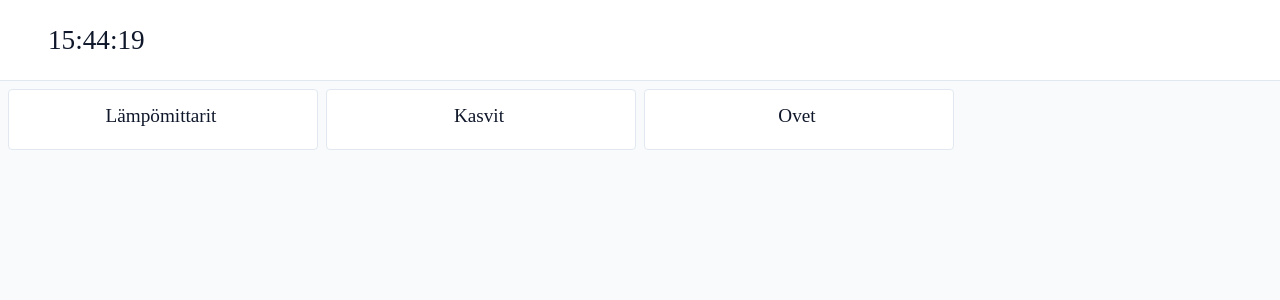
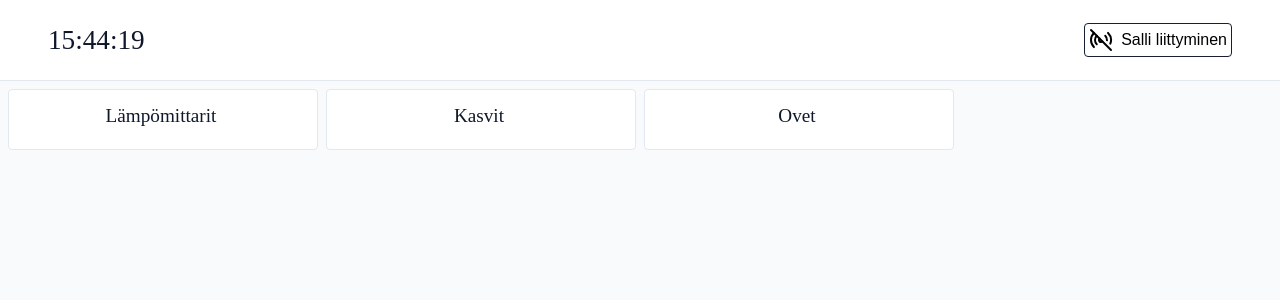
Before and after one commit to SnakeRule/zigbee-dashboard, a Next.js app in the folder dashboard/: page / in a window 1280 px wide. Shown: the top 300 px of the page. Built offline with nearby package versions, Linux system fonts and the light colour scheme; no server answers.

Commit message:
Added permit devices to join button

```diff
--- /dev/null
+++ b/dashboard/app/api/v1/zigbee/device/permit-join/route.ts
@@ -0,0 +1,6 @@
+import { proxyMqttClientRequest } from "@/utils/apiUtils";
+import { NextRequest } from "next/server";
+
+export async function GET(request: NextRequest) {
+  return proxyMqttClientRequest(request);
+}
--- a/dashboard/components/button/button.tsx
+++ b/dashboard/components/button/button.tsx
@@ -10,8 +10,6 @@ type ButtonProps = {
 };
 
 export function Button({ children, className, onClick }: ButtonProps) {
-  console.log(className);
-  console.log("Hello?");
   return (
     <button onClick={onClick} className={`${styles.button} ${className}`}>
       {children}
--- a/dashboard/components/clock/clock.tsx
+++ b/dashboard/components/header/clock/clock.tsx
@@ -2,7 +2,7 @@
 
 import dayjs from "dayjs";
 import { useEffect, useState } from "react";
-import { Text } from "../text/text";
+import { Text } from "../../text/text";
 
 const TIME_FORMAT = "HH:mm:ss";
 
@@ -10,7 +10,10 @@ export function Clock() {
   const [time, setTime] = useState(dayjs().format(TIME_FORMAT));
 
   useEffect(() => {
-    const interval = setInterval(() => setTime(dayjs().format(TIME_FORMAT)));
+    const interval = setInterval(
+      () => setTime(dayjs().format(TIME_FORMAT)),
+      1000,
+    );
 
     return () => {
       clearInterval(interval);
--- a/dashboard/components/header/header.tsx
+++ b/dashboard/components/header/header.tsx
@@ -1,11 +1,13 @@
-import { Clock } from "../clock/clock";
-import { Weather } from "../weather/Weather";
+import { Clock } from "./clock/clock";
+import { Weather } from "./weather/Weather";
 import styles from "./header.module.css";
+import { PermitDeviceJoin } from "./permitDeviceJoin/permitDeviceJoin";
 
 export function Header() {
   return (
     <nav className={styles.nav}>
       <Clock />
+      <PermitDeviceJoin />
       <Weather />
     </nav>
   );
--- /dev/null
+++ b/dashboard/components/header/permitDeviceJoin/permitDeviceJoin.module.css
@@ -0,0 +1,6 @@
+.device-join-content {
+    display: flex;
+    flex-direction: row;
+    align-items: center;
+    gap: var(--spacing-xs)
+}
--- /dev/null
+++ b/dashboard/components/header/permitDeviceJoin/permitDeviceJoin.tsx
@@ -0,0 +1,82 @@
+"use client";
+
+import { Button } from "@/components/button/button";
+import { Text } from "@/components/text/text";
+import { ZigbeeDeviceContext } from "@/providers/zigbeeDeviceProvider";
+import { useContext, useEffect, useRef, useState } from "react";
+import styles from "./permitDeviceJoin.module.css";
+import { RadioIcon, RadioOff } from "lucide-react";
+
+const deviceJoinTime = 240;
+
+function timeFormatted(timeRemaining: number) {
+  return (
+    parseInt((timeRemaining / 60).toString()) +
+    ":" +
+    (timeRemaining % 60 < 10 ? "0" : "") +
+    (timeRemaining % 60).toString()
+  );
+}
+
+export function PermitDeviceJoin() {
+  const { joiningPermitted, resetJoiningPermitted } =
+    useContext(ZigbeeDeviceContext);
+  const [timeRemaining, setTimeRemaining] = useState(joiningPermitted);
+  const timerRef = useRef<ReturnType<typeof setTimeout> | null>(null);
+
+  useEffect(() => {
+    if (timeRemaining <= 0) {
+      resetJoiningPermitted();
+      return;
+    }
+
+    timerRef.current = setTimeout(() => {
+      setTimeRemaining((prevTime) => prevTime - 1);
+    }, 1000);
+
+    return () => {
+      if (timerRef.current !== null) {
+        clearTimeout(timerRef.current);
+      }
+    };
+  }, [timeRemaining, resetJoiningPermitted]);
+
+  useEffect(() => {
+    setTimeRemaining(joiningPermitted);
+  }, [joiningPermitted]);
+
+  function onClick() {
+    fetch(
+      `/api/v1/zigbee/device/permit-join?time=${timeRemaining <= 0 ? deviceJoinTime : 0}`,
+      { method: "GET" },
+    );
+  }
+
+  function joiningActive() {
+    return (
+      <>
+        <RadioIcon />
+        <Text
+          variant="text-regular"
+          tag="p"
+        >{`Estä liittyminen ${timeFormatted(timeRemaining)}`}</Text>
+      </>
+    );
+  }
+  function joiningDisabled() {
+    return (
+      <>
+        <RadioOff />
+        <Text variant="text-regular" tag="p">{`Salli liittyminen`}</Text>
+      </>
+    );
+  }
+
+  return (
+    <Button onClick={onClick}>
+      <div className={styles["device-join-content"]}>
+        {timeRemaining > 0 ? joiningActive() : joiningDisabled()}
+      </div>
+    </Button>
+  );
+}
--- a/dashboard/components/weather/Weather.tsx
+++ b/dashboard/components/header/weather/Weather.tsx
@@ -3,7 +3,7 @@
 import { useWeather } from "@/hooks/useWeather";
 import Image from "next/image";
 import styles from "./weather.module.css";
-import { Text } from "../text/text";
+import { Text } from "../../text/text";
 
 export function Weather() {
   const weather = useWeather();
--- a/dashboard/components/plantSoilSensorCard/plantSoilSensorCard.tsx
+++ b/dashboard/components/plantSoilSensorCard/plantSoilSensorCard.tsx
@@ -18,14 +18,14 @@ export function PlantSoilSensorCard({ sensors }: PlantSoilCardProps) {
           values={[
             {
               icon: <Flower2 size={26} />,
-              value: `${sensor.soil_moisture?.toFixed(1).toString()}%`,
+              value: sensor.soil_moisture?.toFixed(1) ?? "",
               unit: "%",
               min: 0,
               max: 100,
             },
             {
               icon: <Sun size={26} />,
-              value: "10000",
+              value: sensor.illuminance?.toFixed(1) ?? "",
               unit: "lx",
               min: 0,
               max: 10000,
--- a/dashboard/components/sensorCard/sensorValues/sensorValues.tsx
+++ b/dashboard/components/sensorCard/sensorValues/sensorValues.tsx
@@ -20,8 +20,6 @@ type SensorValuesProps = {
 };
 
 export function SensorValues({ name, ieeeAddress, values }: SensorValuesProps) {
-  console.log(values.map((value) => value));
-
   return (
     <Link
       href={`/device/${ieeeAddress}`}
--- a/dashboard/hooks/useWebsocketClient.tsx
+++ b/dashboard/hooks/useWebsocketClient.tsx
@@ -5,6 +5,10 @@ import {
 } from "@/zigbee-devices/types";
 import { useEffect, useMemo, useState } from "react";
 import { io } from "socket.io-client";
+
+type useWebsocketClientProps = {
+  onPermitJoin: (time: number) => void;
+};
 
 const WEBSOCKET_URL = process.env.NEXT_PUBLIC_WEBSOCKET_URL;
 
@@ -20,7 +24,9 @@ function handleDevicesMsg(msg: RawDevice[]) {
   return newDevices;
 }
 
-export default function useWebsocketClient() {
+export default function useWebsocketClient({
+  onPermitJoin,
+}: useWebsocketClientProps) {
   const [connected, setConnected] = useState(false);
   const [devicesList, setDevicesList] = useState<Record<string, ZigbeeDevice>>(
     {},
@@ -44,6 +50,11 @@ export default function useWebsocketClient() {
     });
 
     socket.onAny((event: string, msg) => {
+      if (event === "zigbee2mqtt/bridge/response/permit_join") {
+        console.log(msg);
+        onPermitJoin(msg.data.time);
+      }
+
       if (event === "zigbee2mqtt/bridge/devices") {
         setDevicesList(handleDevicesMsg(msg));
         return;
--- a/dashboard/providers/zigbeeDeviceProvider.tsx
+++ b/dashboard/providers/zigbeeDeviceProvider.tsx
@@ -1,10 +1,12 @@
 import useWebsocketClient from "@/hooks/useWebsocketClient";
 import { ZigbeeDevice } from "@/zigbee-devices/types";
-import { createContext, ReactNode } from "react";
+import { createContext, ReactNode, useCallback, useState } from "react";
 
 type ZigbeeDeviceContextState = {
   connected: boolean;
   devices: Record<string, ZigbeeDevice>;
+  joiningPermitted: number;
+  resetJoiningPermitted: () => void;
 };
 
 type ZigbeeDeviceProviderProps = {
@@ -14,6 +16,8 @@ type ZigbeeDeviceProviderProps = {
 const defaultState: ZigbeeDeviceContextState = {
   connected: false,
   devices: {},
+  joiningPermitted: 0,
+  resetJoiningPermitted: () => {},
 };
 
 export const ZigbeeDeviceContext = createContext(defaultState);
@@ -21,10 +25,22 @@ export const ZigbeeDeviceContext = createContext(defaultState);
 export default function ZigbeeDeviceProvider({
   children,
 }: ZigbeeDeviceProviderProps) {
-  const { connected, devices } = useWebsocketClient();
+  const [joiningPermitted, setJoiningPermitted] = useState(0);
+
+  function onPermitJoin(time: number) {
+    setJoiningPermitted(time);
+  }
+
+  const resetJoiningPermitted = useCallback(() => {
+    setJoiningPermitted(0);
+  }, []);
+
+  const { connected, devices } = useWebsocketClient({ onPermitJoin });
 
   return (
-    <ZigbeeDeviceContext value={{ connected, devices }}>
+    <ZigbeeDeviceContext
+      value={{ connected, devices, joiningPermitted, resetJoiningPermitted }}
+    >
       {children}
     </ZigbeeDeviceContext>
   );
```
Also changed, not shown: dashboard/components/header/weather/weather.module.css (renamed from dashboard/components/weather/weather.module.css), 1 other file (tests, documents, lock files or other folders).
